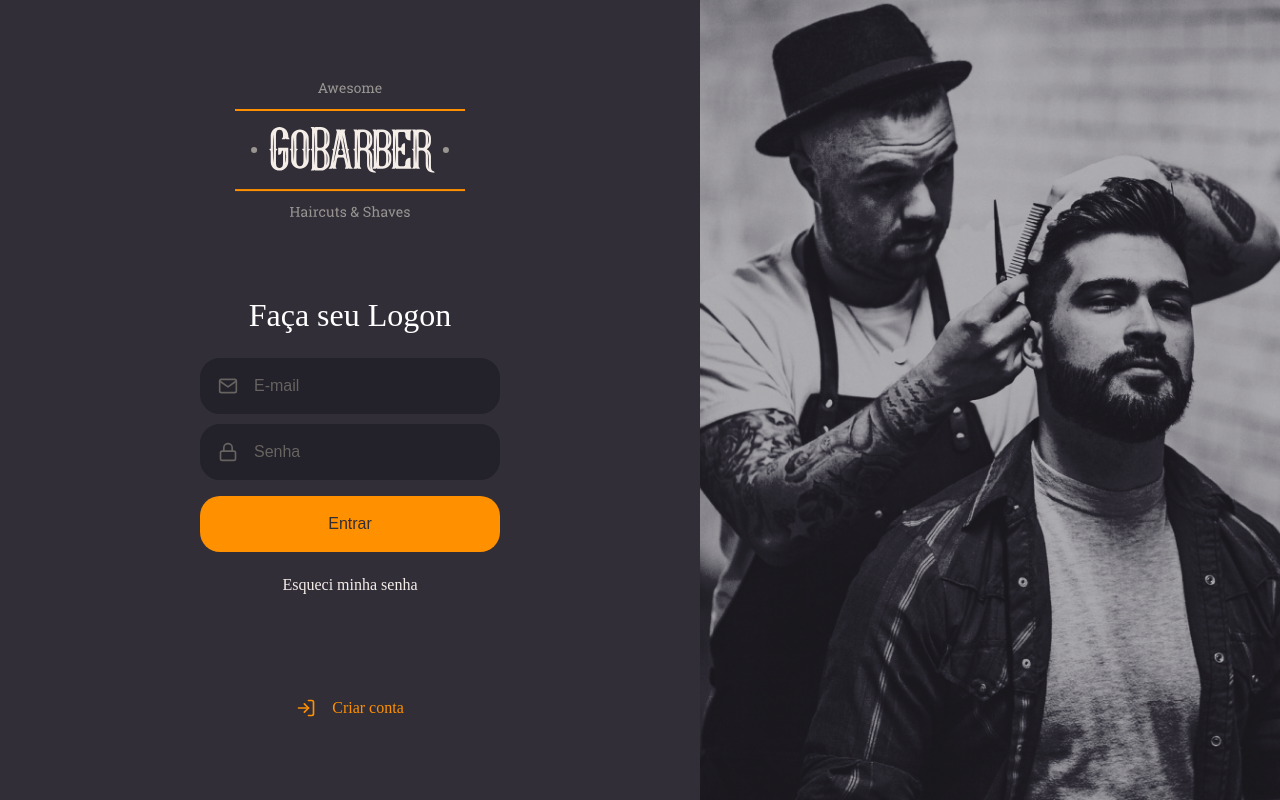
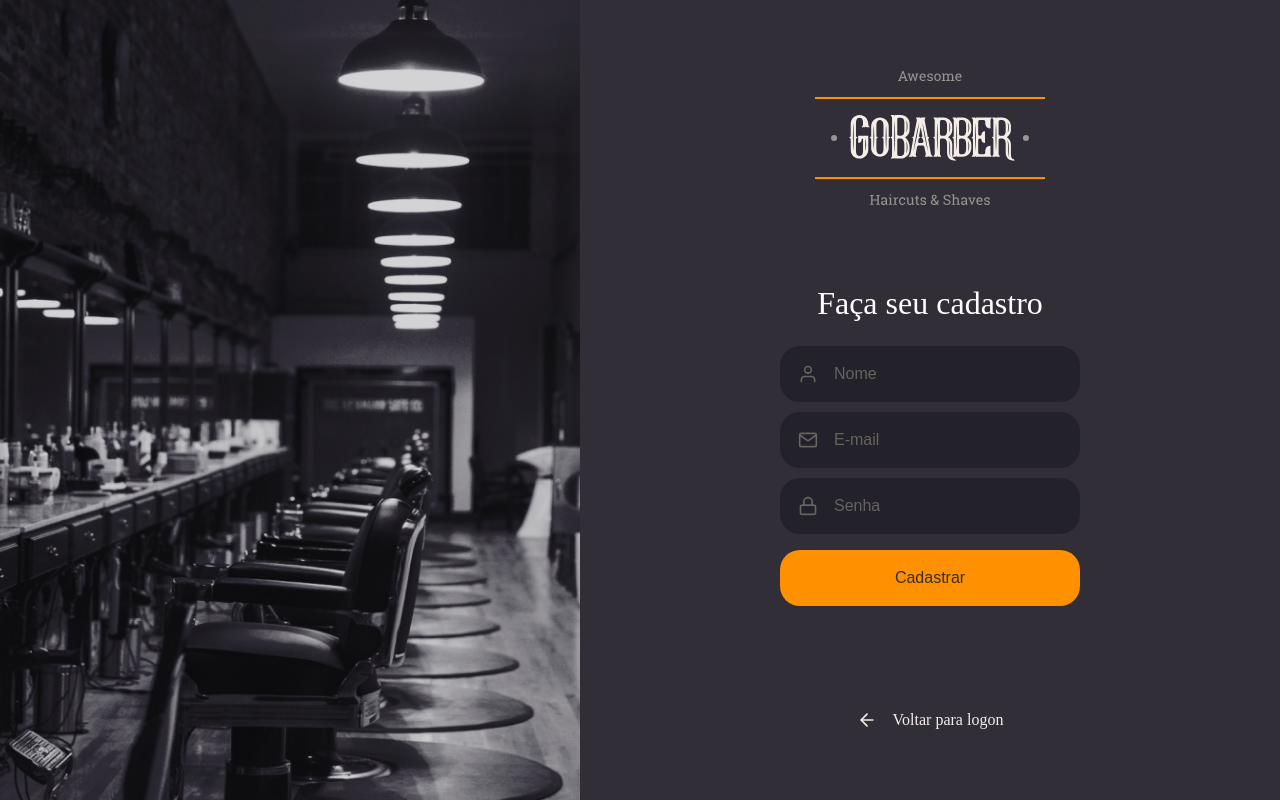
Before and after one commit to FilipeNMarques/gobarber-web, a React (Create React App) app: page / in a window 1280 px wide. Built offline with nearby package versions, Linux system fonts and the light colour scheme.

Commit message:
Create Signup page

```diff
--- a/src/App.tsx
+++ b/src/App.tsx
@@ -1,11 +1,13 @@
 import React from 'react';
 import SignIn from './pages/SignIn';
+import SignUp from './pages/SignUp';
 import GlobalStyle from './styles/global';
 
 const App: React.FC = () => {
   return (
     <>
-      <SignIn />
+      {/* <SignIn /> */}
+      <SignUp />
       <GlobalStyle />
     </>
   );
--- /dev/null
+++ b/src/pages/SignUp/index.tsx
@@ -0,0 +1,37 @@
+import React from 'react';
+import { FiArrowLeft, FiMail, FiLock, FiUser } from 'react-icons/fi';
+import logoImg from '../../assets/logo.svg';
+import { Container, Content, Background } from './styles';
+
+import Input from '../../components/Input';
+import Button from '../../components/Button';
+
+const SignUp: React.FC = () => (
+  <>
+    <Container>
+      <Background />
+      <Content>
+        <img src={logoImg} alt="Logo GoBarber" />
+
+        <form>
+          <h1>Faça seu cadastro</h1>
+          <Input name="user" icon={FiUser} type="text" placeholder="Nome" />
+          <Input name="email" icon={FiMail} type="text" placeholder="E-mail" />
+          <Input
+            name="password"
+            icon={FiLock}
+            type="password"
+            placeholder="Senha"
+          />
+          <Button type="submit">Cadastrar</Button>
+        </form>
+        <a href="create">
+          <FiArrowLeft size={20} />
+          Voltar para logon
+        </a>
+      </Content>
+    </Container>
+  </>
+);
+
+export default SignUp;
--- /dev/null
+++ b/src/pages/SignUp/styles.ts
@@ -0,0 +1,65 @@
+import styled from 'styled-components';
+import { shade } from 'polished';
+
+import signUp from '../../assets/sign-up-background.png';
+
+export const Container = styled.div`
+  height: 100vh;
+
+  display: flex;
+  align-items: stretch;
+`;
+
+export const Content = styled.div`
+  display: flex;
+  flex-direction: column;
+  place-content: center;
+  align-items: center;
+
+  width: 100%;
+  max-width: 700px;
+
+  form {
+    margin: 80px 0;
+    width: 300px;
+    text-align: center;
+
+    h1 {
+      margin-bottom: 24px;
+    }
+
+    a {
+      color: #f4ede8;
+      display: block;
+      margin-top: 24px;
+      text-decoration: none;
+
+      transition: color 0.2s;
+      &:hover {
+        color: ${shade(0.2, '#f4ede8')};
+      }
+    }
+  }
+  > a {
+    color: #f4ede8;
+    display: block;
+    margin-top: 24px;
+    text-decoration: none;
+    display: flex;
+    align-items: center;
+    transition: color 0.2s;
+    &:hover {
+      color: ${shade(0.2, '#f4ede8')};
+    }
+
+    svg {
+      margin-right: 16px;
+    }
+  }
+`;
+
+export const Background = styled.div`
+  flex: 1;
+  background: url(${signUp}) no-repeat center;
+  background-size: cover;
+`;
```
